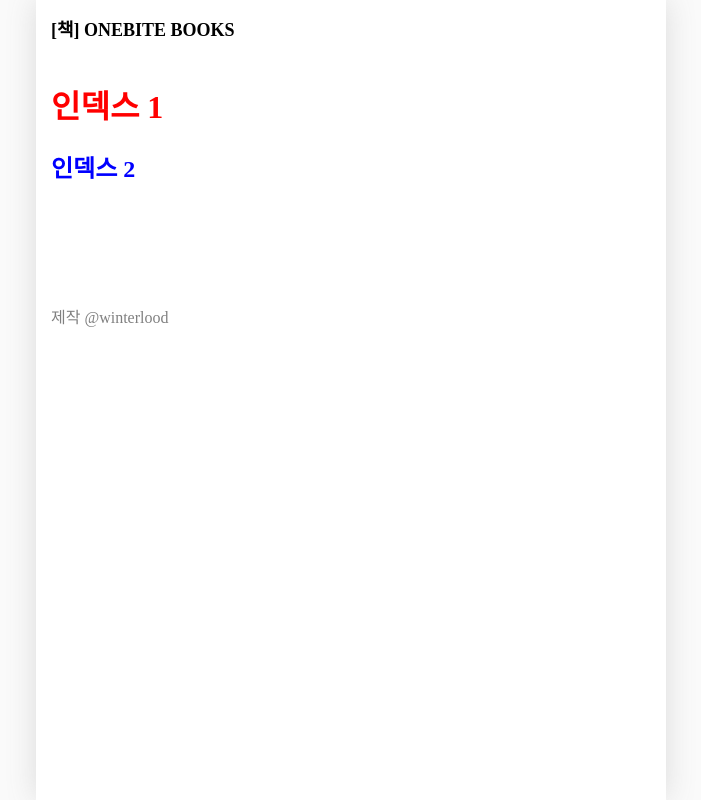
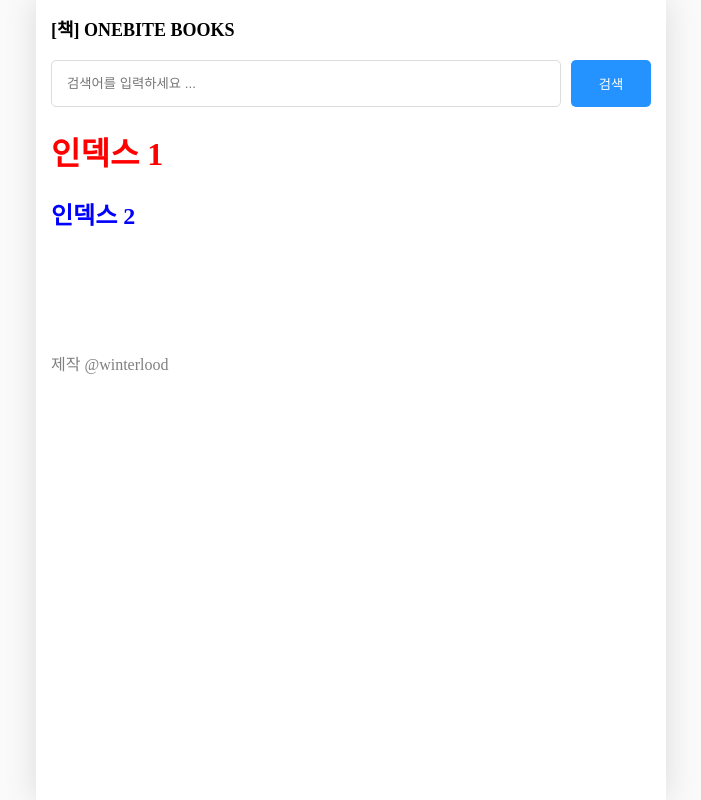
Before and after one commit to ainochi-kor/onebite-books-page-router, a Next.js app: page / in a window 1280 px wide. Shown: the whole page, without its empty margins (289-990 px from the left). Built offline with nearby package versions, Linux system fonts and the light colour scheme.

Commit message:
레이아웃 컴포넌트 추가 및 검색 기능 구현

```diff
--- /dev/null
+++ b/src/components/searchable-layout.module.css
@@ -0,0 +1,21 @@
+.searchbar_container {
+  display: flex;
+  gap: 10px;
+  margin-bottom: 20px;
+}
+
+.searchbar_container > input {
+  flex: 1;
+  padding: 15px;
+  border-radius: 5px;
+  border: 1px solid rgb(220, 220, 220);
+}
+
+.searchbar_container > button {
+  width: 80px;
+  border-radius: 5px;
+  border: none;
+  background-color: rgb(37, 147, 255);
+  color: white;
+  cursor: pointer;
+}
--- /dev/null
+++ b/src/components/searchable-layout.tsx
@@ -0,0 +1,45 @@
+import React, { useEffect } from "react";
+import styles from "./searchable-layout.module.css";
+import { useRouter } from "next/router";
+
+const SearchableLayout = ({ children }: { children: React.ReactNode }) => {
+  const router = useRouter();
+
+  const q = router.query.q;
+
+  const inputRef = React.useRef<HTMLInputElement>(null);
+
+  useEffect(() => {
+    if (q && inputRef.current) {
+      inputRef.current.value = Array.isArray(q) ? q[0] : q;
+    }
+  }, [q]);
+
+  const onSubmitSearch = (e: React.FormEvent<HTMLFormElement>) => {
+    e.preventDefault();
+    const search = e.currentTarget.querySelector("input") as HTMLInputElement;
+    const searchValue = search.value;
+
+    if (searchValue && searchValue !== q) {
+      router.push(`/search?q=${encodeURIComponent(searchValue)}`);
+    }
+  };
+
+  return (
+    <div>
+      <form onSubmit={onSubmitSearch} className={styles.searchbar_container}>
+        <input
+          ref={inputRef}
+          placeholder="검색어를 입력하세요 ..."
+          className={styles.input}
+        />
+        <button role="button" className={styles.button}>
+          검색
+        </button>
+      </form>
+      {children}
+    </div>
+  );
+};
+
+export default SearchableLayout;
--- a/src/pages/_app.tsx
+++ b/src/pages/_app.tsx
@@ -1,11 +1,20 @@
 import GlobalLayout from "@/components/global-layout";
 import "@/styles/globals.css";
+import { NextPage } from "next";
 import type { AppProps } from "next/app";
+import { ReactNode } from "react";
 
-export default function App({ Component, pageProps }: AppProps) {
-  return (
-    <GlobalLayout>
-      <Component {...pageProps} />
-    </GlobalLayout>
-  );
+type NextPageWithLayout = NextPage & {
+  getLayout?: (page: ReactNode) => ReactNode;
+};
+
+export default function App({
+  Component,
+  pageProps,
+}: AppProps & {
+  Component: NextPageWithLayout;
+}) {
+  const getLayout = Component.getLayout ?? ((page: ReactNode) => page);
+
+  return <GlobalLayout>{getLayout(<Component {...pageProps} />)}</GlobalLayout>;
 }
--- a/src/pages/index.tsx
+++ b/src/pages/index.tsx
@@ -1,4 +1,6 @@
+import SearchableLayout from "@/components/searchable-layout";
 import styles from "./index.module.css";
+import { ReactNode } from "react";
 
 export default function Home() {
   return (
@@ -8,3 +10,7 @@ export default function Home() {
     </>
   );
 }
+
+Home.getLayout = (page: ReactNode) => {
+  return <SearchableLayout>{page}</SearchableLayout>;
+};
```
Also changed, not shown: src/pages/search/index.tsx (+6 -1 lines).
